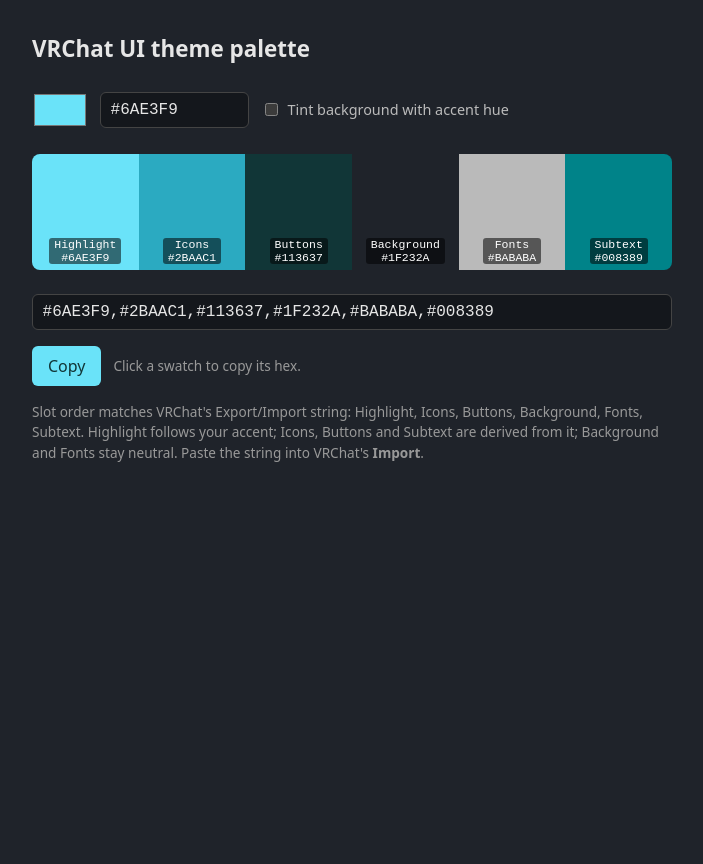
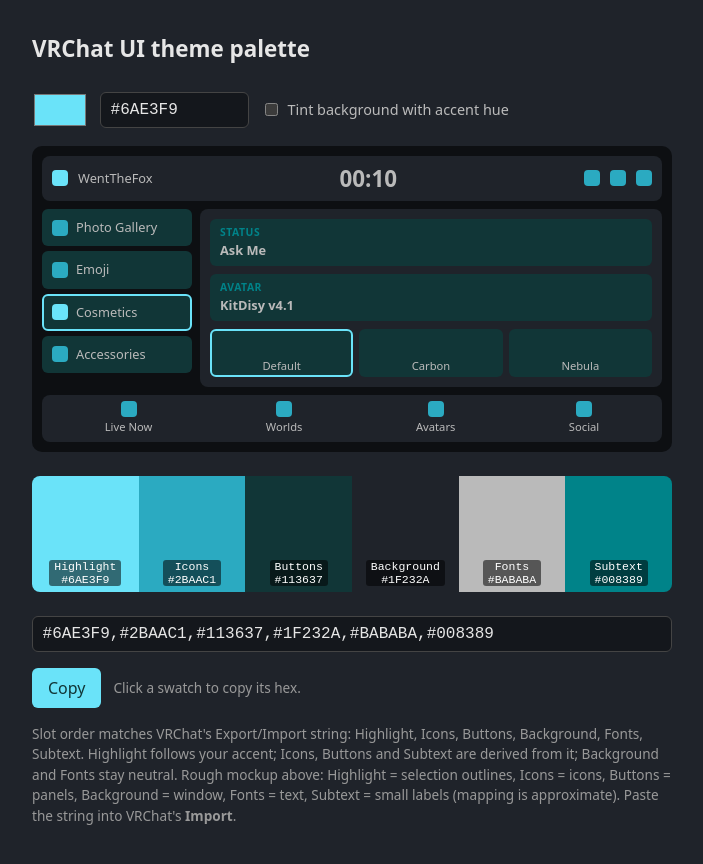
Before and after one commit to WentTheFox/VRChatThemeGenerator, a plain HTML site: page index.html in a window 1280 px wide. Shown: the whole page, without its empty margins (288-991 px from the left). Before the commit the page ends 800 px from the top, so only its background shows below. Drawn offline with Linux system fonts and the light colour scheme.

Commit message:
Keep derived shades readable and add live UI mockup preview
Co-Authored-By: Claude Sonnet 5.5 <noreply@anthropic.com>

```diff
--- a/index.html
+++ b/index.html
@@ -19,6 +19,24 @@
   .sw { height: 110px; text-align: center; display: flex; align-items: flex-end; justify-content: center; padding-bottom: .4rem; font: .72rem ui-monospace, monospace; cursor: pointer; }
   .sw span { background: #0008; color: #fff; padding: 0 .3rem; border-radius: 3px; }
   label { display: flex; gap: .4rem; align-items: center; font-size: .9rem; color: #bbb; }
+  .mock { --hl:#6AE3F9; --ic:#2BAAC1; --bt:#113637; --bg:#1F232A; --fn:#BABABA; --st:#008389;
+    display: grid; grid-template-columns: 150px 1fr; gap: 8px; padding: 10px; border-radius: 10px; background: #0d0f12; font-size: .8rem; color: #fff; margin: 0 0 1.5rem; }
+  .mock .top { grid-column: 1 / 3; display: flex; align-items: center; gap: 10px; padding: 6px 10px; border-radius: 8px; background: var(--bg); }
+  .mock .top b { flex: 1; text-align: center; font-size: 1.4rem; }
+  .mock .ico { display: inline-block; width: 16px; height: 16px; border-radius: 4px; background: var(--ic); }
+  .mock .ico.hl { background: var(--hl); }
+  .mock .side { display: flex; flex-direction: column; gap: 5px; }
+  .mock .item { display: flex; gap: 8px; align-items: center; padding: 7px 8px; border-radius: 6px; background: var(--bt); border: 2px solid transparent; }
+  .mock .item.sel { border-color: var(--hl); }
+  .mock .main { background: var(--bg); border-radius: 8px; padding: 10px; display: flex; flex-direction: column; gap: 8px; }
+  .mock .card { background: var(--bt); border-radius: 6px; padding: 6px 10px; }
+  .mock .card small { display: block; color: var(--st); font-weight: 700; font-size: .65rem; letter-spacing: .05em; }
+  .mock .card span { color: var(--fn); font-weight: 600; }
+  .mock .tiles { display: flex; gap: 6px; }
+  .mock .tile { flex: 1; height: 44px; border-radius: 6px; background: var(--bt); border: 2px solid transparent; display: flex; align-items: flex-end; justify-content: center; color: var(--fn); font-size: .7rem; }
+  .mock .tile.sel { border-color: var(--hl); }
+  .mock .nav { grid-column: 1 / 3; display: flex; justify-content: space-around; padding: 6px; border-radius: 8px; background: var(--bg); color: var(--fn); font-size: .7rem; }
+  .mock .nav div { display: flex; flex-direction: column; align-items: center; gap: 2px; }
   .note { font-size: .85rem; color: #999; }
 </style>
 </head>
@@ -32,6 +50,22 @@
     <label><input type="checkbox" id="tint"> Tint background with accent hue</label>
   </div>
 
+  <div class="mock" id="mock">
+    <div class="top"><span class="ico hl"></span><span style="color:var(--fn)">WentTheFox</span><b style="color:var(--fn)">00:10</b><span class="ico"></span><span class="ico"></span><span class="ico"></span></div>
+    <div class="side">
+      <div class="item"><span class="ico"></span><span style="color:var(--fn)">Photo Gallery</span></div>
+      <div class="item"><span class="ico"></span><span style="color:var(--fn)">Emoji</span></div>
+      <div class="item sel"><span class="ico hl"></span><span style="color:var(--fn)">Cosmetics</span></div>
+      <div class="item"><span class="ico"></span><span style="color:var(--fn)">Accessories</span></div>
+    </div>
+    <div class="main">
+      <div class="card"><small>STATUS</small><span>Ask Me</span></div>
+      <div class="card"><small>AVATAR</small><span>KitDisy v4.1</span></div>
+      <div class="tiles"><div class="tile sel">Default</div><div class="tile">Carbon</div><div class="tile">Nebula</div></div>
+    </div>
+    <div class="nav"><div><span class="ico"></span>Live Now</div><div><span class="ico"></span>Worlds</div><div><span class="ico"></span>Avatars</div><div><span class="ico"></span>Social</div></div>
+  </div>
+
   <div class="swatches" id="swatches"></div>
 
   <div class="row">
@@ -41,7 +75,7 @@
     <button id="copy">Copy</button>
     <span class="note" id="status">Click a swatch to copy its hex.</span>
   </div>
-  <p class="note">Slot order matches VRChat's Export/Import string: Highlight, Icons, Buttons, Background, Fonts, Subtext. Highlight follows your accent; Icons, Buttons and Subtext are derived from it; Background and Fonts stay neutral. Paste the string into VRChat's <b>Import</b>.</p>
+  <p class="note">Slot order matches VRChat's Export/Import string: Highlight, Icons, Buttons, Background, Fonts, Subtext. Highlight follows your accent; Icons, Buttons and Subtext are derived from it; Background and Fonts stay neutral. Rough mockup above: Highlight = selection outlines, Icons = icons, Buttons = panels, Background = window, Fonts = text, Subtext = small labels (mapping is approximate). Paste the string into VRChat's <b>Import</b>.</p>
 </main>
 
 <script>
@@ -76,10 +110,10 @@ const DEFAULTS = ['#6AE3F9','#2BAAC1','#113637','#1F232A','#BABABA','#008389'];
 function generate(accent, tint) {
   if (!tint && accent.toUpperCase() === DEFAULTS[0]) return DEFAULTS.slice(); // exact VRChat defaults
   const { h, s: s0, l } = hexToHsl(accent);
-  const s = Math.max(s0, 0.6); // keep derived shades from going muddy on dull accents
-  const mid  = { h, s: clamp(s * 0.69), l: clamp(l - 0.233) };
-  const dark = { h, s: clamp(s * 0.57), l: clamp(l * 0.2, 0.08, 0.18) };
-  const deep = { h, s: clamp(s * 1.08), l: clamp(l * 0.39, 0.15, 0.32) };
+  const s = Math.max(s0, 0.75); // keep derived shades from going muddy on dull accents
+  const mid  = { h, s: clamp(s * 0.69), l: clamp(l - 0.233, 0.42, 0.6) }; // floor: icons must stay readable on the dark background
+  const dark = { h, s: clamp(s * 0.57), l: clamp(l * 0.2, 0.12, 0.18) };
+  const deep = { h, s: clamp(s * 1.08), l: clamp(l * 0.39, 0.26, 0.32) };
   const bg   = tint ? hslToHex({ h, s: 0.15, l: 0.143 }) : '#1F232A';
   return [accent.toUpperCase(), hslToHex(mid), hslToHex(dark), bg, '#BABABA', hslToHex(deep)];
 }
@@ -93,6 +127,7 @@ function render() {
   $('swatches').innerHTML = colors.map((c, i) =>
     `<div class="sw" style="background:${c}" data-hex="${c}" title="Copy ${c}"><span>${NAMES[i]}<br>${c}</span></div>`).join('');
   $('out').value = colors.join(',');
+  ['hl','ic','bt','bg','fn','st'].forEach((k, i) => $('mock').style.setProperty('--' + k, colors[i]));
 }
 
 function setAccent(v) {
```
